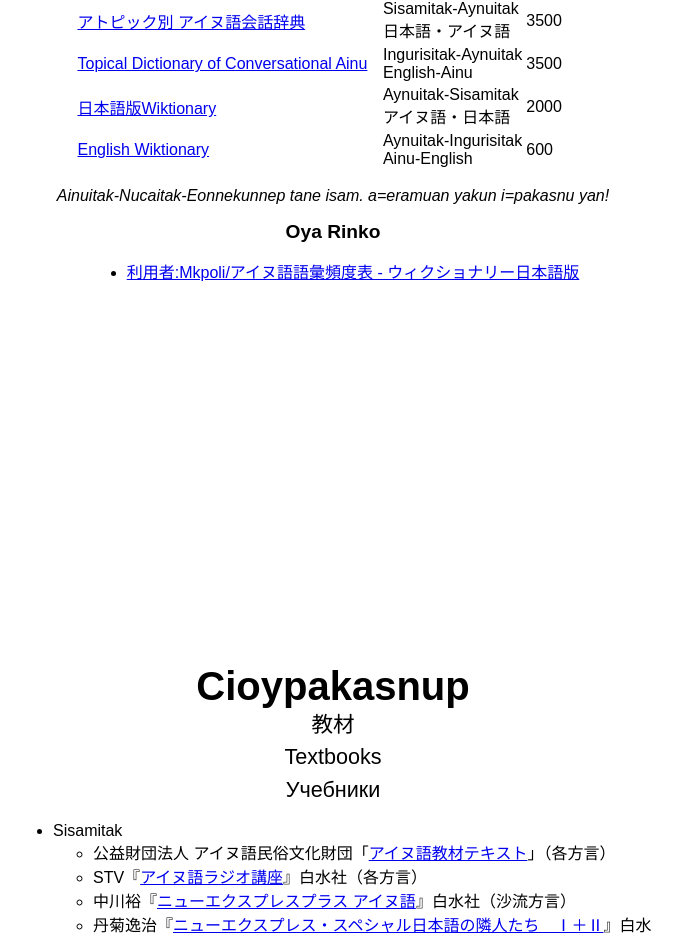
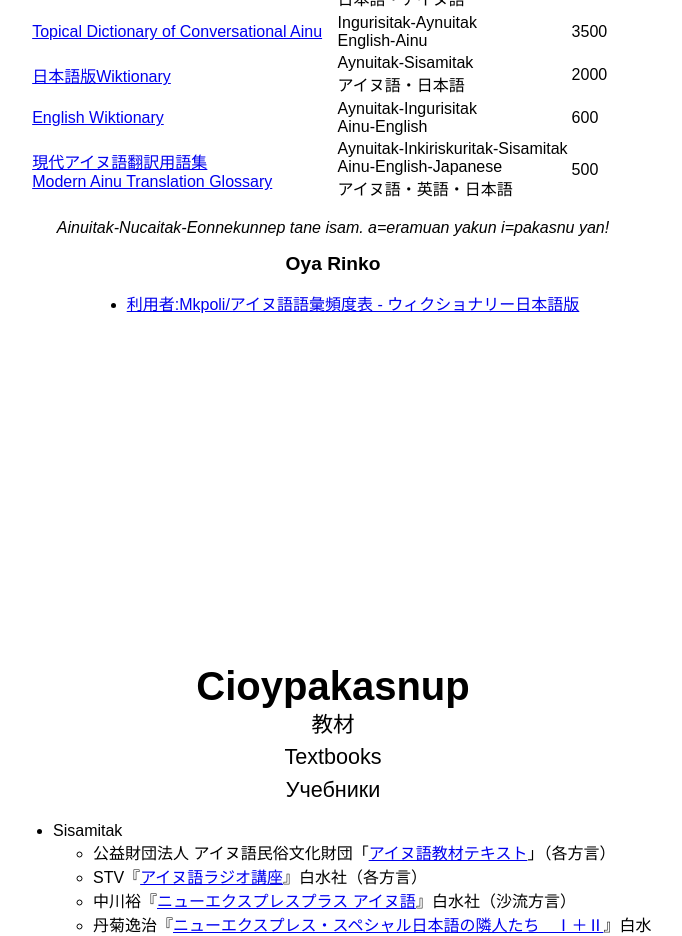
Before and after one commit to mkpoli/ainu, a SvelteKit app: page / in a window 1280 px wide. Shown: the part 3580-4516 px from the top of the page, without its empty margins (307-989 px from the left). Built offline with nearby package versions, Linux system fonts and the light colour scheme.

Commit message:
Add MATG

```diff
--- a/src/routes/+page.svelte
+++ b/src/routes/+page.svelte
@@ -227,7 +227,27 @@
 					</td>
 					<td> 600 </td>
 				</tr>
-			</tbody>
+				<tr>
+					<td>
+						<a
+							href="https://docs.google.com/spreadsheets/u/2/d/1zV0gl4TWV5fkf2r9i_1P1jmH_p7LOzbhZQgm7mPwDdE/edit?usp=sharing"
+							target="_blank"
+						>
+							<span lang="ja">現代アイヌ語翻訳用語集</span>
+							<br />
+							<span lang="en">Modern Ainu Translation Glossary</span>
+						</a>
+					</td>
+					<td>
+						<span>Aynuitak-Inkiriskuritak-Sisamitak</span>
+						<br />
+						<span lang="en">Ainu-English-Japanese</span>
+						<br />
+						<span lang="ja">アイヌ語・英語・日本語</span>
+					</td>
+					<td> 500 </td>
+				</tr></tbody
+			>
 		</table>
 		<p><i>{$t('Ainuitak-Nucaitak-Eonnekunnep tane isam. a=eramuan yakun i=pakasnu yan!')}</i></p>
 		<h3>
```
